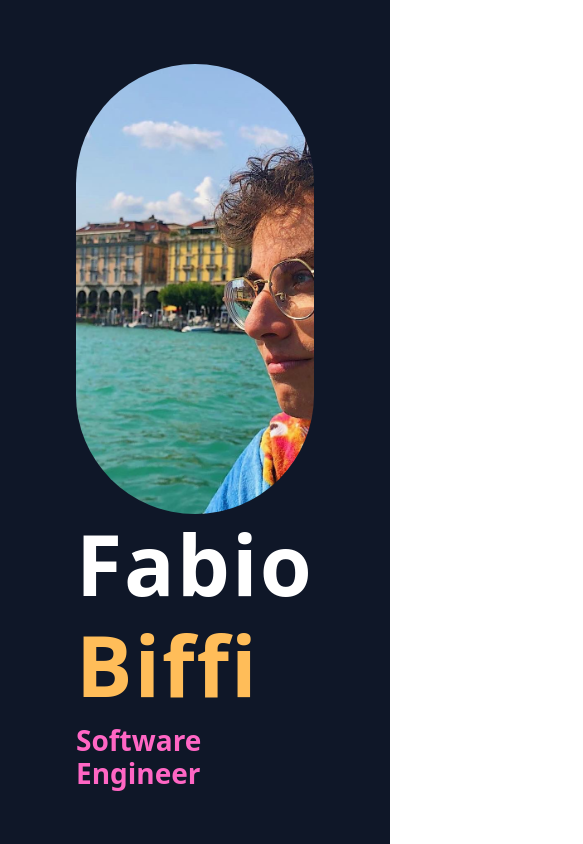
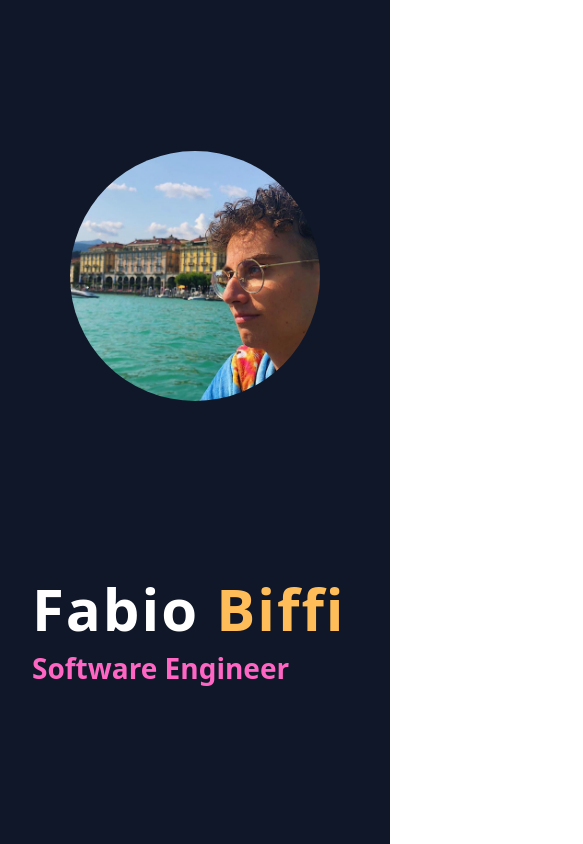
Before and after one commit to fabiobiffi/curriculum, a Vue app: page / in a window 390 px wide. Shown: the top 844 px of the page, 583 px wide, since content can reach past the window. Built offline with nearby package versions, Linux system fonts and the light colour scheme; a web font is replaced by a local one.

Commit message:
responsive style

```diff
--- /dev/null
+++ b/src/assets/responsive.css
@@ -0,0 +1,57 @@
+/*
+  ##Device = Most of the Smartphones Mobiles (Portrait)
+  ##Screen = B/w 320px to 479px
+*/
+
+@media (min-width: 320px) and (max-width: 480px) {
+
+
+    section {
+        padding: 64px 20px !important;
+    }
+
+    h1.title {
+        font-size: 58px;
+    }
+
+    .profile-picture {
+        width: 250px !important;
+        height: 250px !important;
+    }
+
+    .circle {
+        width: 100px !important;
+        height: 100px !important;
+        font-size: 18px !important;
+    }
+
+    .inspiring-software section, .footer section {
+        min-height: 100vh;
+        height: unset;
+    }
+
+    .frontend img {
+        width: 200px;
+    }
+
+    .backend img {
+        width: 250px;
+    }
+
+    .dev-ops>section>div>div:nth-child(2)>div:nth-child(2)>p {
+        text-align: center;
+        margin-top: 40px;
+    }
+}
+
+/* portrait tablets, portrait iPad, landscape e-readers, landscape 800x480 or 854x480 phones */
+@media (min-width:641px) {}
+
+/* tablet, landscape iPad, lo-res laptops ands desktops */
+@media (min-width:961px) {}
+
+/* big landscape tablets, laptops, and desktops */
+@media (min-width:1025px) {}
+
+/* hi-res laptops and desktops */
+@media (min-width:1281px) {}
--- a/src/main.js
+++ b/src/main.js
@@ -1,4 +1,5 @@
-import './assets/main.css'
+import './assets/main.css';
+import './assets/responsive.css';
 
 import { createApp } from 'vue'
 import App from './App.vue'
```
Also changed, not shown: src/assets/base.css (deleted), src/assets/django-logo.png.
